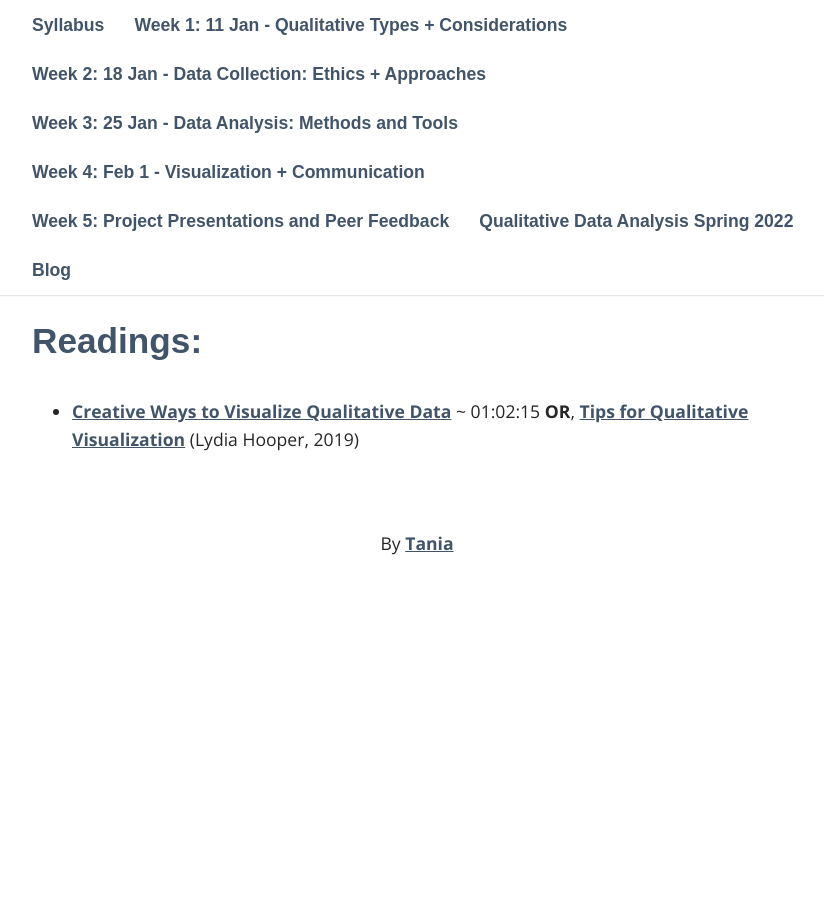
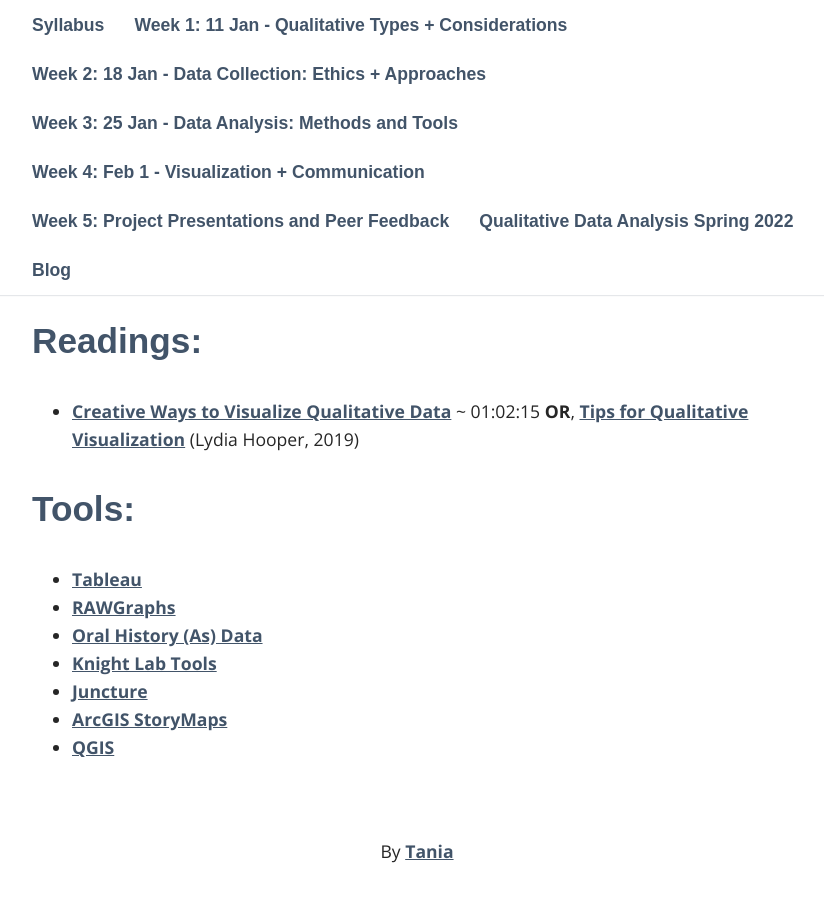
Before and after one commit to jwrigs/QDA2022, a Jekyll site: the page built from _pages/week4.md, in a window 1280 px wide and 900 px high, scrolled down 794 px. Shown: the whole window, without its empty margins (223-1047 px from the left). Built offline with Jekyll 4.4.1, drawn with Linux system fonts in a browser that asks for light colours; some web fonts are replaced; our own code applies the rules of GitHub Pages for plain Markdown files; before the commit the page ends 1408 px from its top, so only the background shows below that.

Commit message:
Update week4.md

```diff
--- a/_pages/week4.md
+++ b/_pages/week4.md
@@ -6,8 +6,17 @@
 - Data storytelling and visualization
 - Data Storage
   - Security and IRB
-- Qualitative geo-data visualization with Dr. Adi Ranganath
+- Qualitative geo-data visualization and story-telling with Dr. Adi Ranganath
 
 ## Readings:
 - [Creative Ways to Visualize Qualitative Data](https://youtu.be/MywkhShzAFM) ~ 01:02:15
 **OR**, [Tips for Qualitative Visualization](https://youtu.be/MywkhShzAFM) (Lydia Hooper, 2019)
+
+## Tools:
+- [Tableau](https://www.tableau.com/)
+- [RAWGraphs](https://rawgraphs.io/)
+- [Oral History (As) Data](https://uidaholib.github.io/oral-history-as-data/)
+- [Knight Lab Tools](https://knightlab.northwestern.edu/projects/)
+- [Juncture](https://juncture-digital.org/)
+- [ArcGIS StoryMaps](https://storymaps.arcgis.com/)
+- [QGIS](https://www.qgis.org/en/site/)
```
